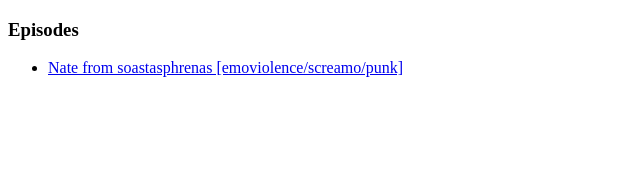
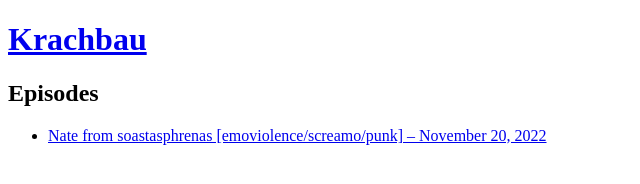
Before and after one commit to flpvsk/krachbau.com, an Eleventy site: page src/pages/index.njk in a window 1280 px wide. Shown: the whole page, without its empty margins (0-640 px from the left). Built offline with nearby package versions, Linux system fonts and the light colour scheme; Eleventy itself is replaced by a stand-in of ours; files that its build step writes are made by us from their sources; what pretty-data would draw is missing.

Commit message:
Site updates

```diff
--- a/src/episodes/s01e01-nate-soastasphrenas-emoviolence.md
+++ b/src/episodes/s01e01-nate-soastasphrenas-emoviolence.md
@@ -1,5 +1,5 @@
 ---
-date: 2022-11-21
+date: 2022-11-20
 title: 'Nate from soastasphrenas [emoviolence/screamo/punk]'
 pageTitle: 'Interview with Nate from soastasphrenas [emoviolence/screamo/punk]'
 summary: 'Talking with Nate about structuring songs, writing lyrics,
--- a/src/layouts/episode.njk
+++ b/src/layouts/episode.njk
@@ -3,7 +3,8 @@ layout: page.njk
 ---
 
 <main class="main">
-  <h1>{{ pageTitle }}</h1>
+  <a href="/"><h1>{{ data.title }}</h1></a>
+  <h2>{{ pageTitle }}</h2>
   <div class="article__audio">
   {% set audioUrl %}
     {{ data.paths.audio }}{{ page.fileSlug }}.mp3
--- a/src/pages/index.njk
+++ b/src/pages/index.njk
@@ -5,10 +5,15 @@ permalink: 'index.html'
 ---
 
 <main class="main">
-<h3>Episodes</h3>
+<a href="/"><h1>{{ data.title }}</h1></a>
+<h2>Episodes</h2>
 <ul>
   {%- for episode in collections.episode | reverse -%}
-    <li><a href="{{ episode.url }}">{{ episode.data.title }}</a></li>
+    <li>
+      <a href="{{ episode.url }}">{{ episode.data.title }} –
+      {{ episode.date | enDate }}
+      </a>
+    </li>
   {%- endfor -%}
 </ul>
 </main>
```
